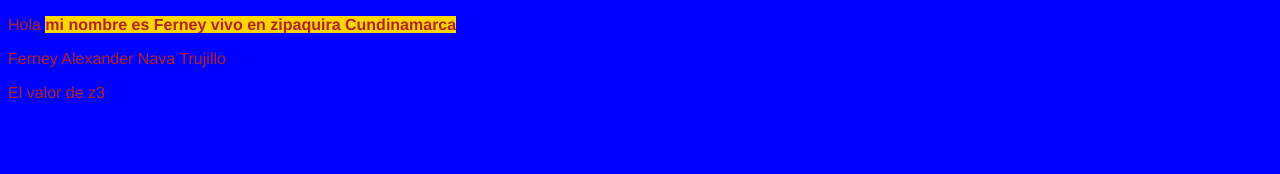
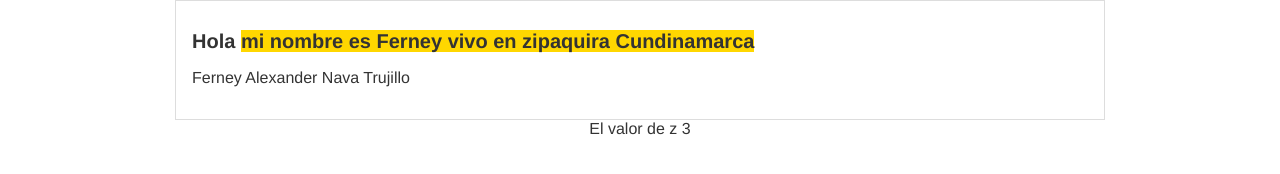
Before and after one commit to ferneynava/Curso-de-programacion-basica, a plain HTML site: page practica1.html in a window 1280 px wide. Drawn offline with Linux system fonts and the light colour scheme.

Commit message:
Commit al master de la practica1 en si version mas reciente

```diff
--- a/csspractica1/practica1.css
+++ b/csspractica1/practica1.css
@@ -1,9 +1,26 @@
 body
 {
-  background-color: blue;
-  color: firebrick;
+  color: #333;
   font-family: Helvetica;
+  text-align: center;
+  font-size: 16px;
+  margin: 0;
+  padding: 0;
 }
+
+#container
+{
+    width: 70%;
+    padding: 1em;
+    text-align: left;
+    border: 1px solid #ddd;
+    margin: 0 auto;
+}
+
+#container h1{
+    font-size: 20px;
+}
+
 strong
 {
     background-color: gold;
--- a/practica1.html
+++ b/practica1.html
@@ -8,14 +8,17 @@
   <title>Practica1 html</title>
 </head>
 <body>
-  <p>Hola <strong>mi nombre es Ferney vivo en zipaquira Cundinamarca</strong></p>
-  <p>Ferney Alexander Nava Trujillo</p>
+  <div id = "container">
+    <div id = "informacion">
+      <h1>Hola <strong>mi nombre es Ferney vivo en zipaquira Cundinamarca</strong></h1>
+      <p>Ferney Alexander Nava Trujillo</p>
+    </div>
+  </div>
     <script type="text/JavaScript">
       var x = 1;
       var y = 2;
       var z = x + y;
-
-      document.write("El valor de z" + z);
+      document.write("El valor de z " + z);
     </script>
 </body>
 </html>
```
